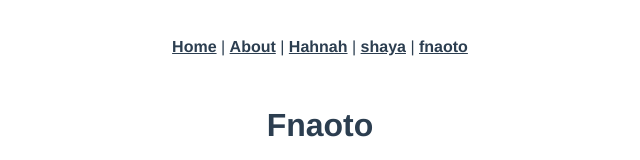
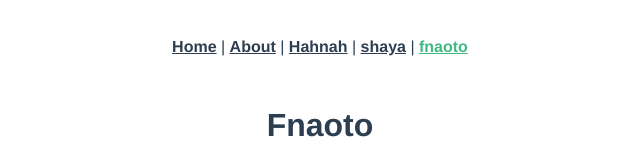
Before and after one commit to f-naoto832/ploutos, a Vue app in the folder vue-ts-practice/: page /fnaoto in a window 1280 px wide. Shown: the top 160 px of the page, without its empty margins (320-960 px from the left). Built offline with nearby package versions, Linux system fonts and the light colour scheme.

Commit message:
Update App.vue

```diff
--- a/vue-ts-practice/src/App.vue
+++ b/vue-ts-practice/src/App.vue
@@ -5,7 +5,7 @@
       <router-link to="/about">About</router-link> |
       <router-link to="/hahnah">Hahnah</router-link> |
       <router-link to="/hayamizu">shaya</router-link> |
-      <router-link to="/hayamizu">fnaoto</router-link>
+      <router-link to="/fnaoto">fnaoto</router-link>
     </div>
     <router-view/>
   </div>
```
